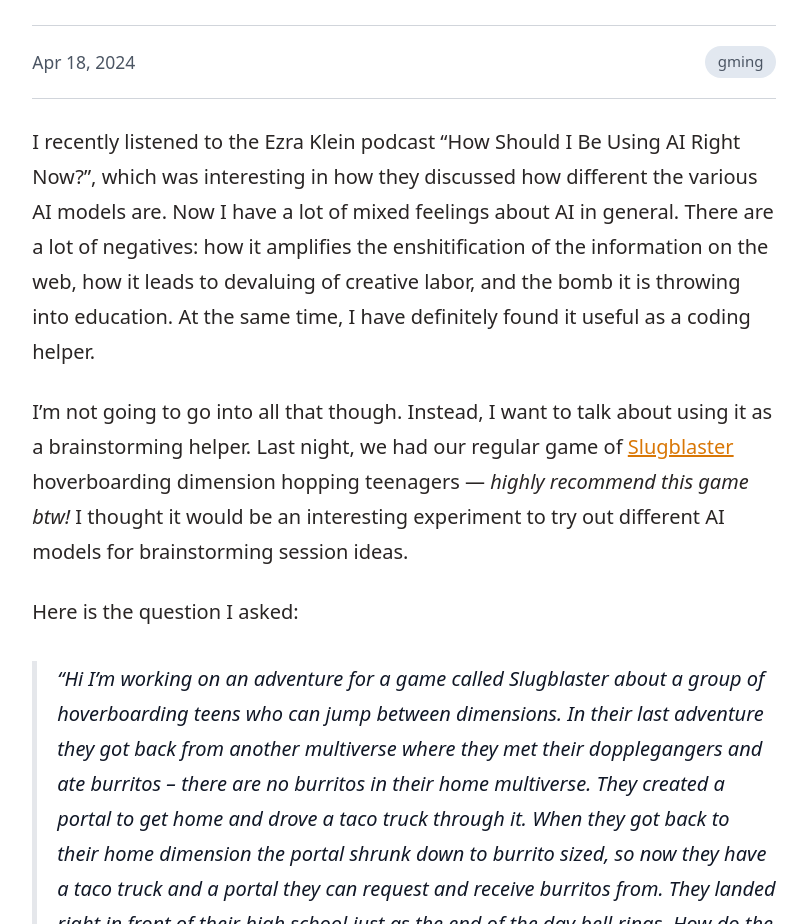
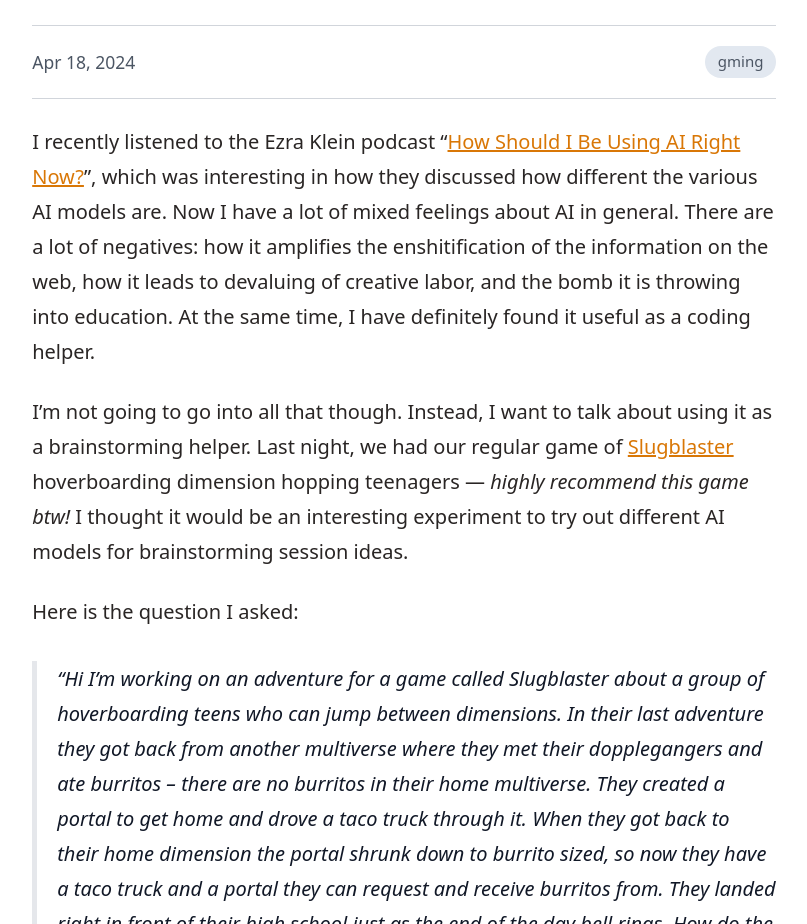
Before and after one commit to colinaut/mirth-peddlers-astro, an Astro site: page /posts/brainstorming-with-ai in a window 1280 px wide. Shown: the part 1020-1944 px from the top of the page, without its empty margins (236-1043 px from the left). Built offline with nearby package versions, Linux system fonts and the light colour scheme; Astro itself is replaced by a stand-in of ours; a web font is replaced by a local one.

Commit message:
content: add link

```diff
--- a/src/pages/posts/brainstorming-with-ai.md
+++ b/src/pages/posts/brainstorming-with-ai.md
@@ -10,7 +10,7 @@ layout: ../../layouts/BlogPostLayout.astro
 type: default
 ---
 
-I recently listened to the Ezra Klein podcast "How Should I Be Using AI Right Now?", which was interesting in how they discussed how different the various AI models are. Now I have a lot of mixed feelings about AI in general. There are a lot of negatives: how it amplifies the enshitification of the information on the web, how it leads to devaluing of creative labor, and the bomb it is throwing into education. At the same time, I have definitely found it useful as a coding helper.
+I recently listened to the Ezra Klein podcast "[How Should I Be Using AI Right Now?](https://www.nytimes.com/2024/04/02/opinion/ezra-klein-podcast-ethan-mollick.html)", which was interesting in how they discussed how different the various AI models are. Now I have a lot of mixed feelings about AI in general. There are a lot of negatives: how it amplifies the enshitification of the information on the web, how it leads to devaluing of creative labor, and the bomb it is throwing into education. At the same time, I have definitely found it useful as a coding helper.
 
 I'm not going to go into all that though. Instead, I want to talk about using it as a brainstorming helper. Last night, we had our regular game of [Slugblaster](https://www.backerkit.com/c/projects/mythworks/slugblaster-kick-over-a-quantum-pizza-box-edition) hoverboarding dimension hopping teenagers — _highly recommend this game btw!_ I thought it would be an interesting experiment to try out different AI models for brainstorming session ideas.
 
```
